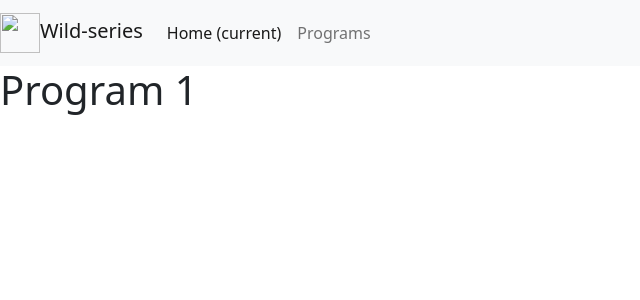
After one commit to Thuydieutran/wild-series, a Symfony app: template templates/program/show.html.twig in a window 1280 px wide. The commit adds this page. Shown: the top 300 px of the page, without its empty margins (0-640 px from the left). Run offline with Twig, Linux system fonts and the light colour scheme; the template is opened without the code that fills it: most values are stand-ins (such as "Sample title", 1, 10 or a date in 2020); some libraries are stand-ins or nearby versions.

Commit message:
Affichage page by id

```diff
--- a/templates/includes/_navbar.html.twig
+++ b/templates/includes/_navbar.html.twig
@@ -7,7 +7,7 @@
   <div class="collapse navbar-collapse" id="navbarNavAltMarkup">
     <div class="navbar-nav">
       <a class="nav-item nav-link active" href="#">Home <span class="sr-only">(current)</span></a>
-      <a class="nav-item nav-link" href="#"> Programs</a>
+      <a class="nav-item nav-link" href="/programs/"> Programs</a>
     </div>
   </div>
 </nav>
--- /dev/null
+++ b/templates/program/show.html.twig
@@ -0,0 +1,5 @@
+{% extends 'base.html.twig' %}
+
+{% block body %}
+    <h1>Program {{ id }} </h1>
+{% endblock %}
```
Also changed, not shown: src/Controller/ProgramController.php (+12 -3 lines).
